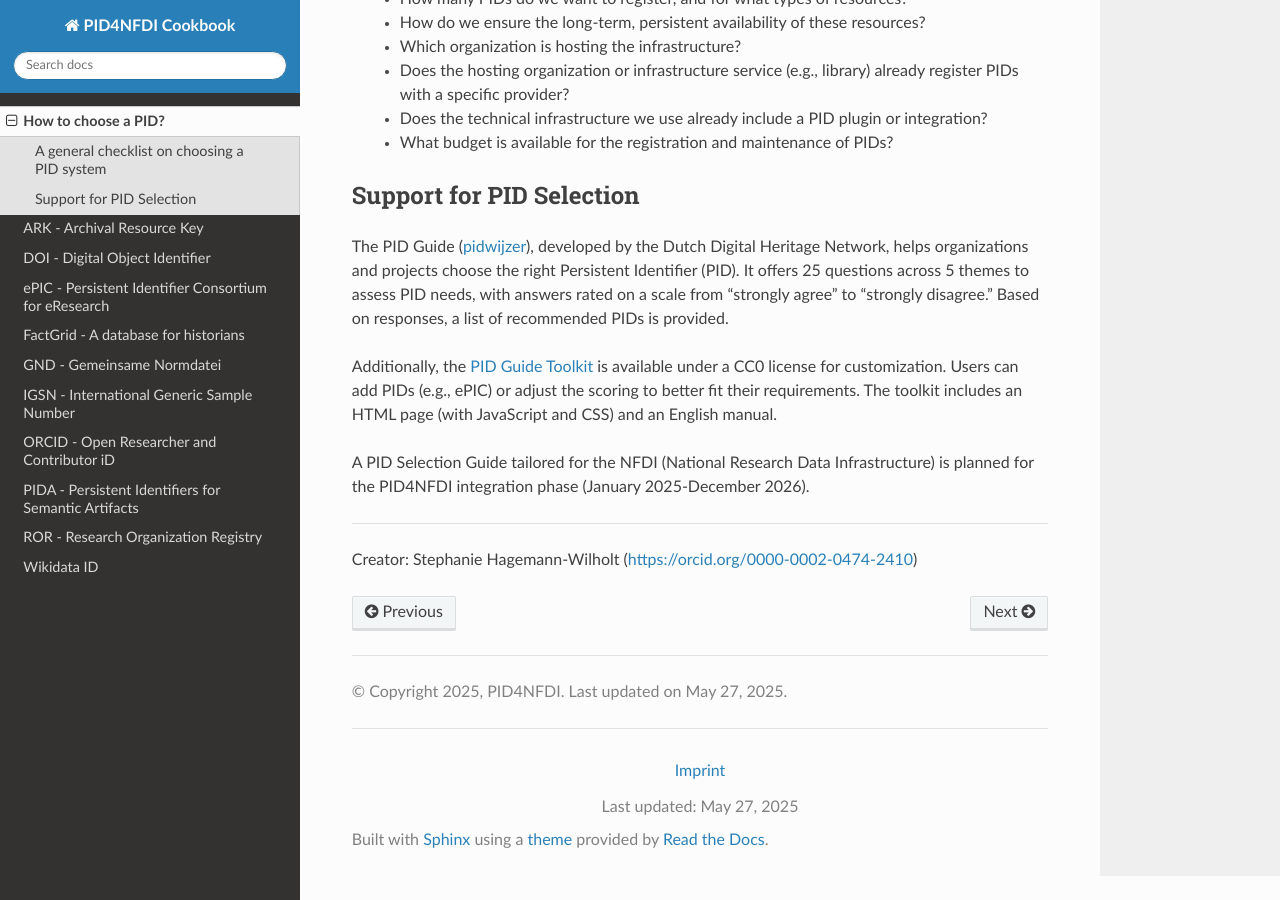
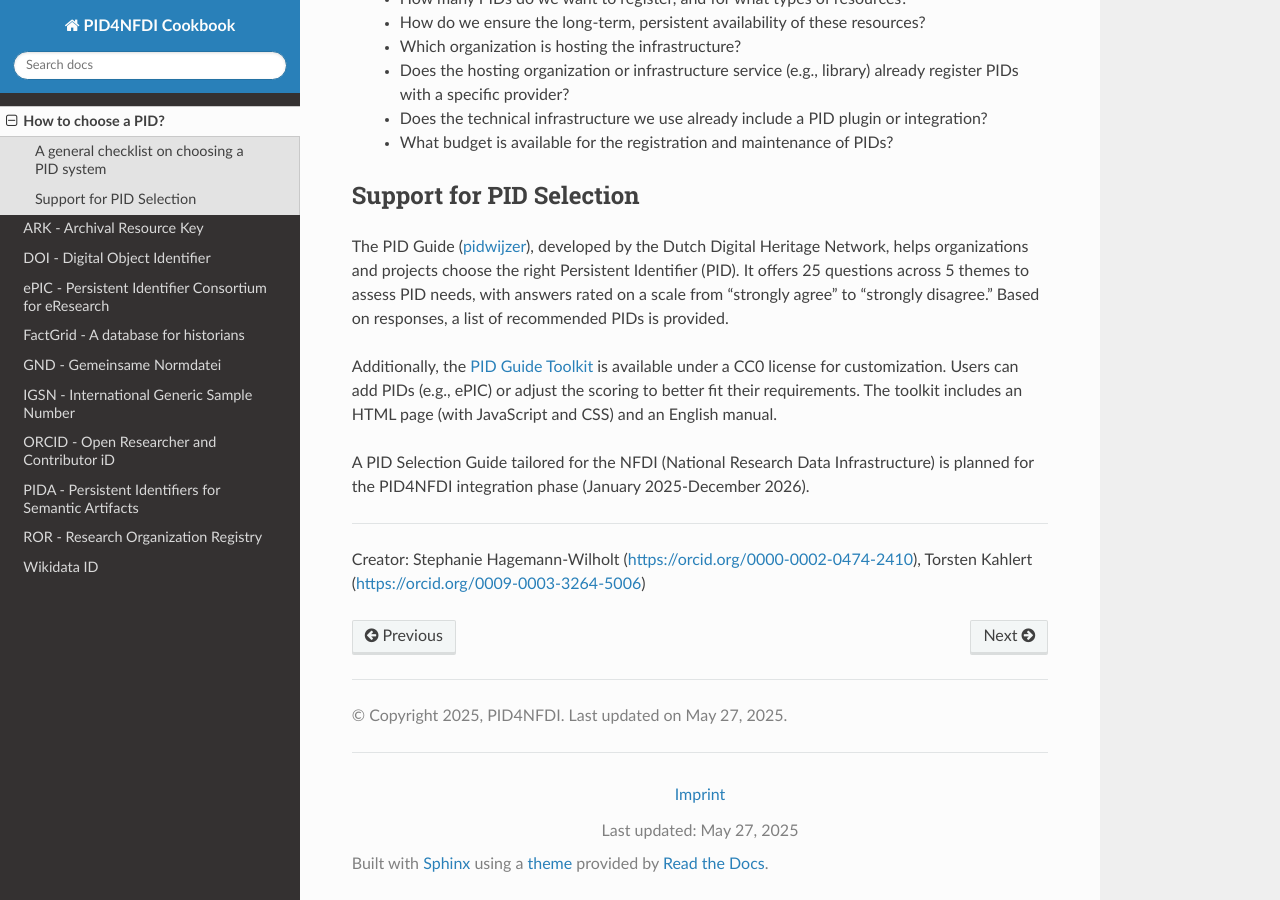
Before and after one commit to stephw-tib/pid4nfdi-training, a Sphinx documentation site: the page built from docs/source/choose.rst, in a window 1280 px wide and 900 px high, scrolled down 685 px. Built offline with Sphinx 7.4.7 and the Read the Docs theme 3.1.0, drawn with Linux system fonts in a browser that asks for light colours; pages that are not in the unit, such as notebooks, are missing from menus.

Commit message:
Update choose.rst
add creator Torsten

Signed-off-by: stephw-tib <62946028+stephw-tib@users.noreply.github.com>

```diff
--- a/docs/source/choose.rst
+++ b/docs/source/choose.rst
@@ -29,4 +29,4 @@ A PID Selection Guide tailored for the NFDI (National Research Data Infrastructu
 
 ----
 
-Creator: Stephanie Hagemann-Wilholt (https://orcid.org/0000-0002-0474-2410)
+Creator: Stephanie Hagemann-Wilholt (https://orcid.org/0000-0002-0474-2410), Torsten Kahlert (https://orcid.org/0009-0003-3264-5006)
```
